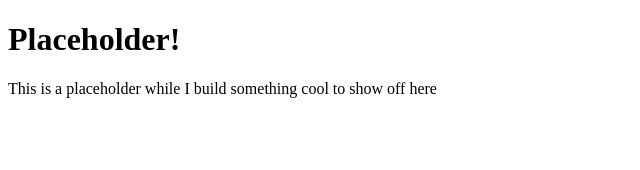
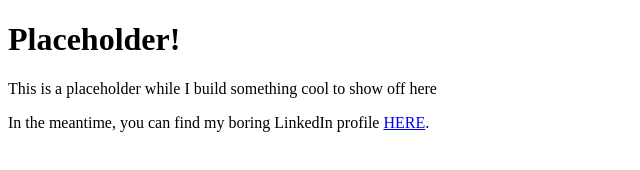
Before and after one commit to ccjmk/ccjmk.github.io, a website: page index.html in a window 1280 px wide. Shown: the whole page, without its empty margins (0-640 px from the left). Drawn offline with Linux system fonts and the light colour scheme.

Commit message:
Added linkedin link

```diff
--- a/index.html
+++ b/index.html
@@ -8,6 +8,10 @@
 </head>
 <body>
     <h1>Placeholder!</h1>
+    <div>
     <p>This is a placeholder while I build something cool to show off here</p>
+<p>In the meantime, you can find my boring LinkedIn profile <a href="https://www.linkedin.com/in/iguastalli/">HERE</a>.</p>
+    </div>
+
 </body>
 </html>
```
